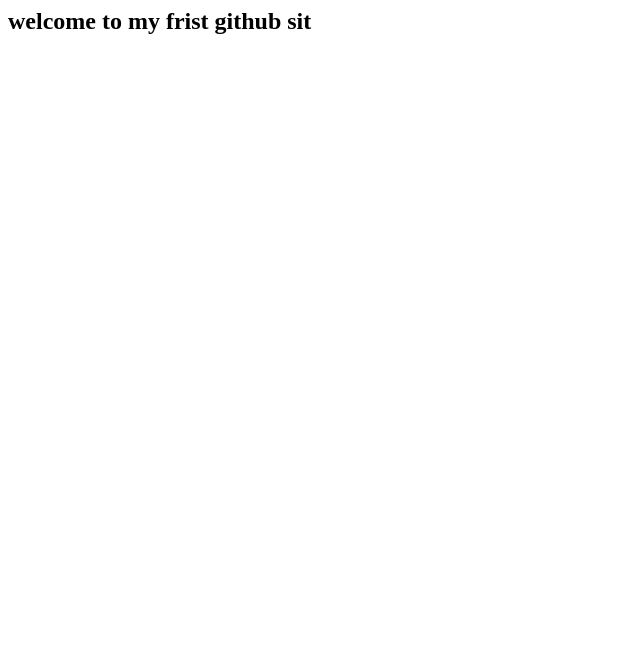
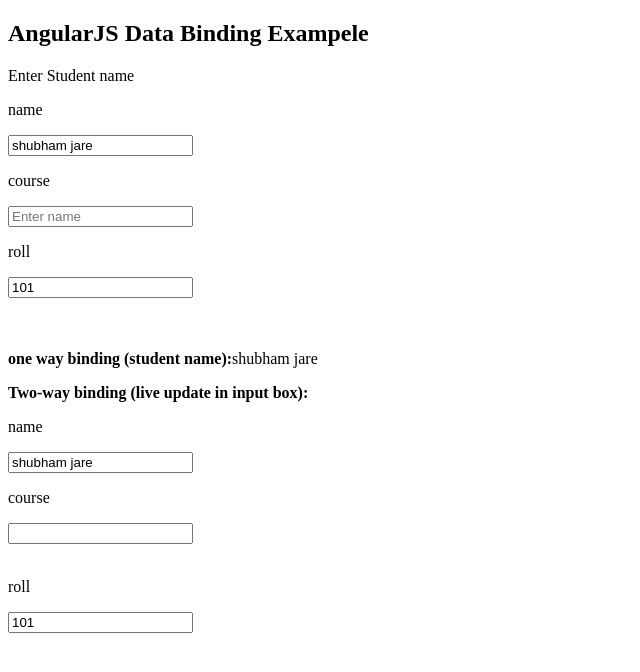
Before and after one commit to smjare07-art/angular2, a plain HTML site: page index.html in a window 1280 px wide. Shown: the whole page, without its empty margins (0-640 px from the left). Drawn offline with nearby package versions, Linux system fonts and the light colour scheme.

Commit message:
Update index.html

```diff
--- a/index.html
+++ b/index.html
@@ -1,16 +1,33 @@
-<html>
-  <head>
-    <title>
-      welcome
-    </title>
-    <style>
-      h2{
-        color:#000;
-        display:flex;
-        bg-color:red;
-    </style>
-  </head>
-  <body>
-    <h2> welcome to  my frist github sit </h2>
-  </body>
+<!DOCTYPE html>
+<html lang="en">
+
+<head>
+    <meta charset="UTF-8">
+    <meta name="viewport" content="width=device-width, initial-scale=1.0">
+    <title>AngularJS Data Binding Exampele</title>
+    <script src="https://ajax.googleapis.com/ajax/libs/angularjs/1.8.2/angular.min.js"></script>
+</head>
+
+<body ng-app="studentApp" ng-controller="StudentController">
+    <h2>AngularJS Data Binding Exampele</h2>
+
+    <!-- two way data bindlid -->
+    <label for="">Enter Student name</label>
+    <p>name</p> <input type="text" ng-model="student.name" placeholder="Enter name" /><br>
+    <p>course</p><input type="text" ng-model="student.Course" placeholder="Enter name" /><br>
+    <p>roll</p><input type="text" ng-model="student.roll" placeholder="Enter roll" /><br>
+    <br><br>
+    <!-- one way binding -->
+    <p><b>one way binding (student name):</b>{{student.name}}</p>
+    <!-- two way binding -->
+    <p><b>Two-way binding (live update in input box):</b></p>
+    <p>name</p> <input type="text" ng-model="student.name" /><br>
+    <p>course</p><input type="text" ng-model="student.Course" /><br><br>
+    <p>roll</p> <input type="text" ng-model="student.roll" />
+    <!-- binding more student data -->
+    <!-- <p><b>Roll No.:</b>{{student.roll}}</p>
+    <p><b>Course:</b>{{student.course}}</p> -->
+    <script src="bind.js"></script>
+</body>
+
 </html>
```
